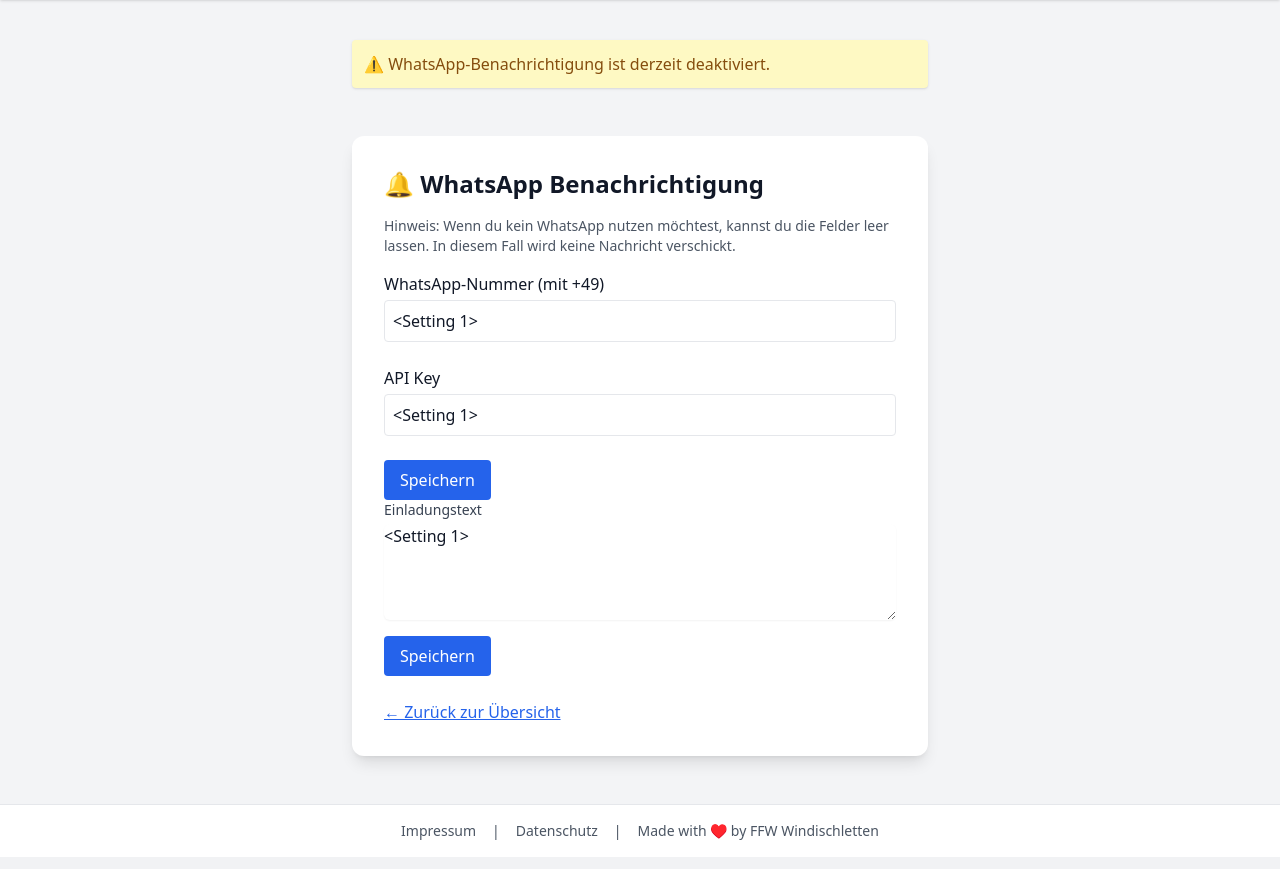
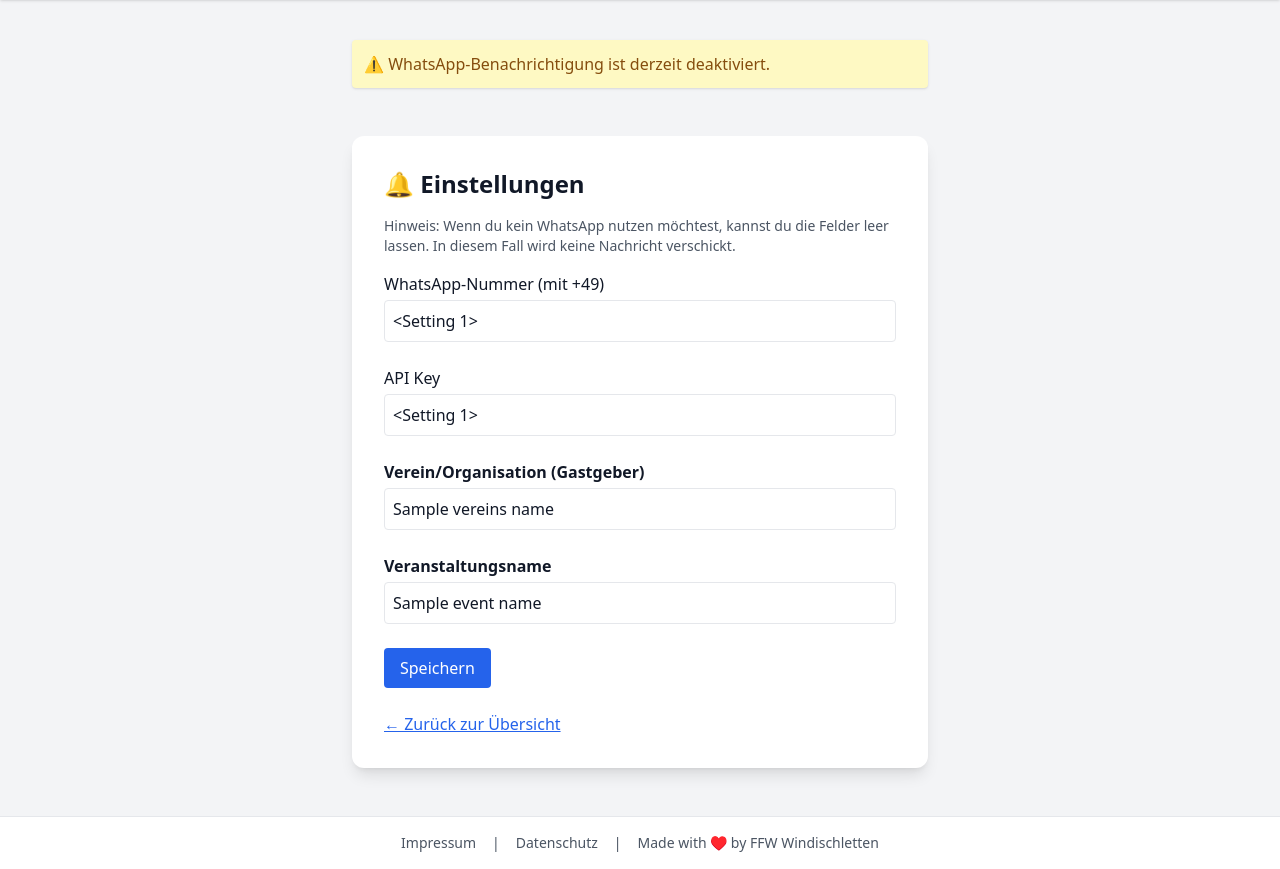
Before and after one commit to BassdoxXx/simple_invites, a Flask app: template app/templates/admin_settings.html in a window 1280 px wide. Shown: the part 60-929 px from the top of the page. Run offline with Flask 3, Linux system fonts and the light colour scheme; tables that the repository leaves empty hold one stand-in row (values such as "Sample post"); the template is opened without the code that fills it: values that come from a table or form of the project are taken from there, most other values are stand-ins (such as "Sample title", 1, 10 or a date in 2020); some libraries are stand-ins or nearby versions.

Commit message:
admin settings für vereinsnamen erweitert

```diff
--- a/app/blueprints/public.py
+++ b/app/blueprints/public.py
@@ -63,11 +63,15 @@ def respond(token):
         return redirect(url_for("public.respond", token=token))
 
     # Übergabe der vorhandenen Antwort an das Template
+    event_name_setting = Setting.query.filter_by(key="event_name").first()
+    vereins_name_setting = Setting.query.filter_by(key="vereins_name").first()
     return render_template(
         "respond.html",
         invite=invite,
         invite_header=invite_header_value,
-        response=response  # Übergibt die gespeicherten Daten
+        response=response,
+        event_name=event_name_setting.value if event_name_setting else "",
+        vereins_name=vereins_name_setting.value if vereins_name_setting else ""
     )
 
 @public_bp.route("/impressum")
--- a/app/templates/admin_settings.html
+++ b/app/templates/admin_settings.html
@@ -1,6 +1,6 @@
 {% extends "layout_admin.html" %}
 
-{% block title %}WhatsApp Einstellungen{% endblock %}
+{% block title %}Einstellungen{% endblock %}
 
 {% block content %}
 {% if whatsapp_active %}
@@ -13,7 +13,7 @@
   </div>
 {% endif %}
 <div class="max-w-xl mx-auto mt-12 bg-white shadow-lg rounded-xl p-8">
-  <h1 class="text-2xl font-bold mb-4">🔔 WhatsApp Benachrichtigung</h1>
+  <h1 class="text-2xl font-bold mb-4">🔔 Einstellungen</h1>
   <p class="text-sm text-gray-600 mb-4">
     Hinweis: Wenn du kein WhatsApp nutzen möchtest, kannst du die Felder leer lassen.
     In diesem Fall wird keine Nachricht verschickt.
@@ -22,22 +22,25 @@
   <form method="POST" class="space-y-6">
     <div>
       <label class="block font-medium mb-1">WhatsApp-Nummer (mit +49)</label>
-      <input type="text" name="phone" class="w-full p-2 border rounded" required value="{{ phone or '' }}">
+      <input type="text" name="phone" class="w-full p-2 border rounded" value="{{ phone or '' }}">
     </div>
     <div>
       <label class="block font-medium mb-1">API Key</label>
-      <input type="text" name="apikey" class="w-full p-2 border rounded" required value="{{ apikey or '' }}">
+      <input type="text" name="apikey" class="w-full p-2 border rounded" value="{{ apikey or '' }}">
+    </div>
+    <div>
+      <label for="vereins_name" class="block font-semibold mb-1">Verein/Organisation (Gastgeber)</label>
+      <input type="text" id="vereins_name" name="vereins_name" class="w-full p-2 border rounded"
+             value="{{ vereins_name or '' }}" placeholder="z.B. Freiwillige Feuerwehr XY">
+    </div>
+    <div>
+      <label for="event_name" class="block font-semibold mb-1">Veranstaltungsname</label>
+      <input type="text" id="event_name" name="event_name" class="w-full p-2 border rounded"
+             value="{{ event_name or '' }}" placeholder="z.B. 150 Jahre Freiwillige Feuerwehr XY">
     </div>
     <button type="submit" class="bg-blue-600 text-white py-2 px-4 rounded hover:bg-blue-700">
       Speichern
     </button>
-  </form>
-  <form method="POST" action="{{ url_for('admin.settings') }}">
-    <div class="mb-4">
-      <label for="invite_header" class="block text-sm font-medium text-gray-700">Einladungstext</label>
-      <textarea id="invite_header" name="invite_header" rows="4" class="mt-1 block w-full border-gray-300 rounded-md shadow-sm">{{ invite_header }}</textarea>
-    </div>
-    <button type="submit" class="bg-blue-600 text-white py-2 px-4 rounded hover:bg-blue-700">Speichern</button>
   </form>
 
   <div class="mt-6">
--- a/app/templates/respond.html
+++ b/app/templates/respond.html
@@ -5,6 +5,8 @@
 {% block content %}
 <!-- Dynamischer Einladungstext -->
 <h1 class="text-3xl font-bold mb-6 text-center">{{ invite_header|safe }}</h1>
+<h2 class="text-2xl font-bold mb-2">{{ vereins_name }} lädt ein!</h2>
+<h3 class="text-xl mb-4">{{ event_name }}</h3>
 <br>
 <p class="mb-6 text-gray-700 text-center">
     Liebe <strong>{{ invite.verein }}</strong>,<br>
```
Also changed, not shown: app/blueprints/admin.py (+28 -14 lines), app/templates/admin.html (+8 -0 lines), app/static/qrcodes/TRest_c51c0d0455.png (added).
